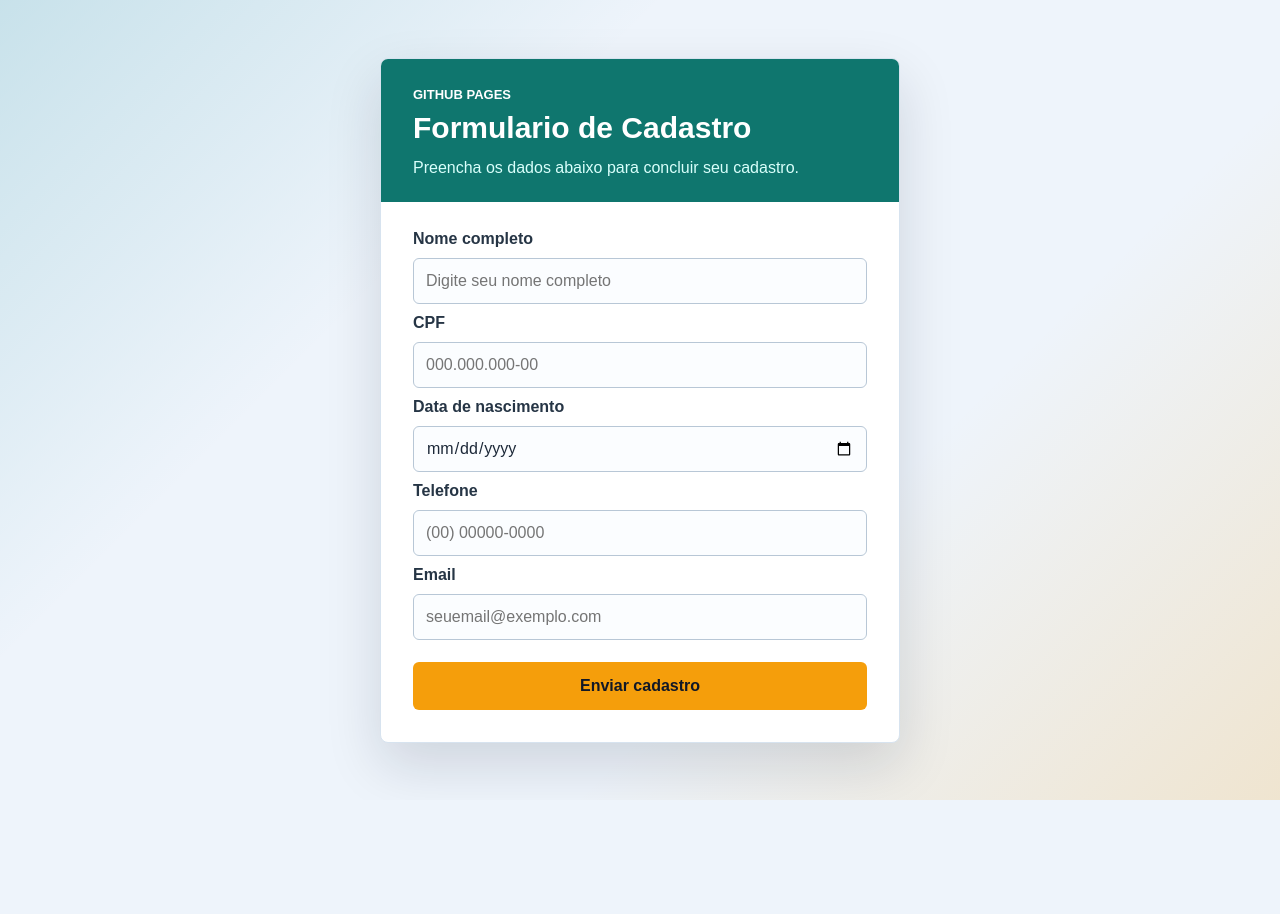
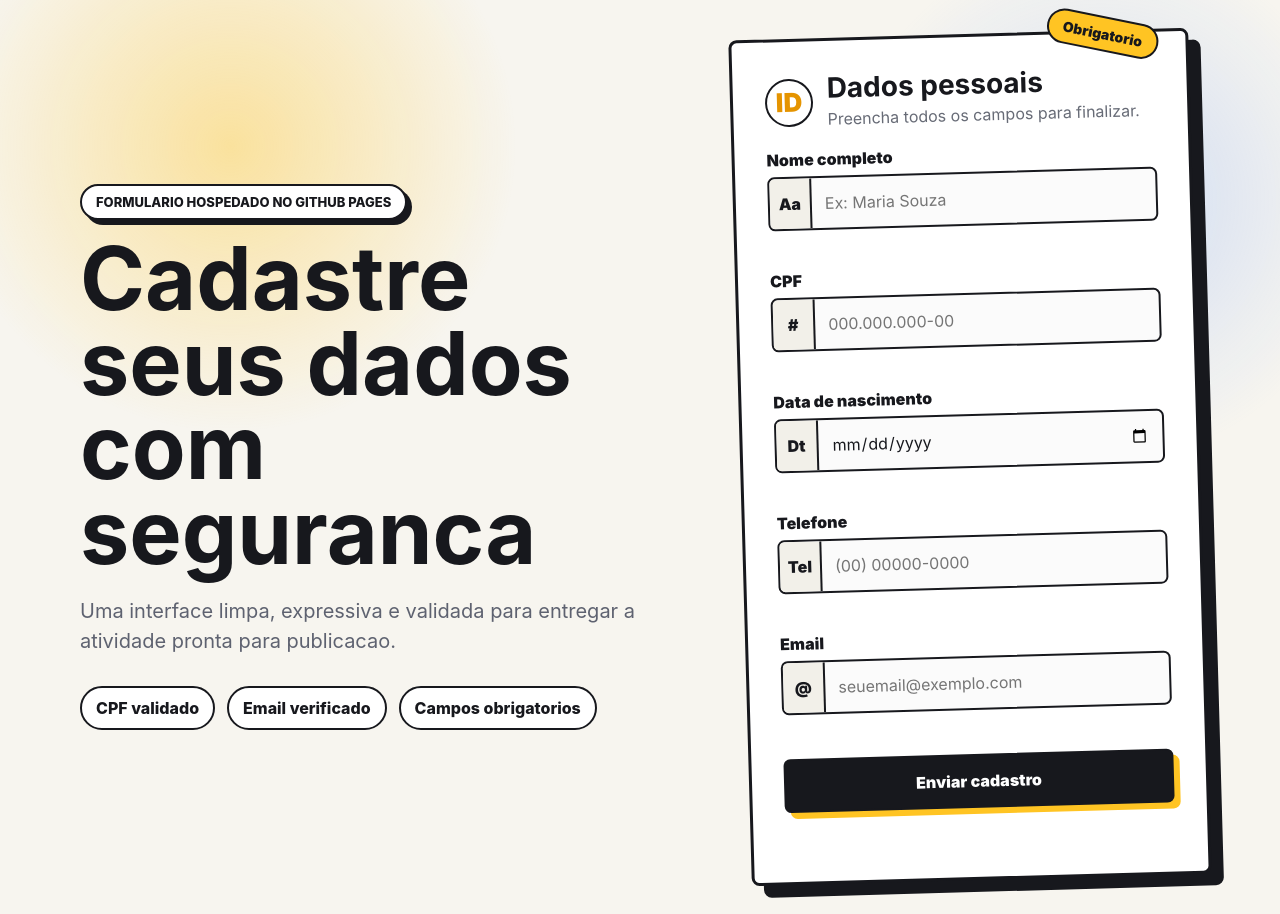
Before and after one commit to bielflocos/Hospedagem, a plain HTML site: page index.html in a window 1280 px wide. Before the commit the page ends 800 px from the top, so only its background shows below. Drawn offline with Linux system fonts and the light colour scheme.

Commit message:
Atualizar formulario com UI criativa e validacoes

```diff
--- a/index.html
+++ b/index.html
@@ -3,50 +3,86 @@
 <head>
     <meta charset="UTF-8">
     <meta name="viewport" content="width=device-width, initial-scale=1.0">
-    <title>Formulario de Cadastro</title>
+    <title>Cadastro Criativo</title>
     <link rel="stylesheet" href="styles.css">
 </head>
 <body>
-    <main class="page">
-        <section class="form-panel" aria-labelledby="form-title">
-            <div class="form-header">
-                <p class="eyebrow">GitHub Pages</p>
-                <h1 id="form-title">Formulario de Cadastro</h1>
-                <p>Preencha os dados abaixo para concluir seu cadastro.</p>
+    <main class="page-shell">
+        <section class="hero" aria-labelledby="form-title">
+            <div class="intro">
+                <p class="kicker">Formulario hospedado no GitHub Pages</p>
+                <h1 id="form-title">Cadastre seus dados com seguranca</h1>
+                <p class="subtitle">Uma interface limpa, expressiva e validada para entregar a atividade pronta para publicacao.</p>
+
+                <div class="feature-strip" aria-label="Recursos do formulario">
+                    <span>CPF validado</span>
+                    <span>Email verificado</span>
+                    <span>Campos obrigatorios</span>
+                </div>
             </div>
 
-            <form class="signup-form" action="#" method="post">
+            <form class="signup-card" id="signup-form" novalidate>
+                <span class="popular-badge">Obrigatorio</span>
+
+                <div class="card-heading">
+                    <span class="card-icon" aria-hidden="true">ID</span>
+                    <div>
+                        <h2>Dados pessoais</h2>
+                        <p>Preencha todos os campos para finalizar.</p>
+                    </div>
+                </div>
+
+                <div class="field">
                     <label for="nome">Nome completo</label>
-                <input type="text" id="nome" name="nome" placeholder="Digite seu nome completo" required>
+                    <div class="input-wrap">
+                        <span aria-hidden="true">Aa</span>
+                        <input type="text" id="nome" name="nome" autocomplete="name" placeholder="Ex: Maria Souza" required>
+                    </div>
+                    <small class="error-message" id="nome-error"></small>
+                </div>
 
+                <div class="field">
                     <label for="cpf">CPF</label>
-                <input
-                    type="text"
-                    id="cpf"
-                    name="cpf"
-                    placeholder="000.000.000-00"
-                    pattern="[0-9]{3}\.[0-9]{3}\.[0-9]{3}-[0-9]{2}"
-                    required
-                >
+                    <div class="input-wrap">
+                        <span aria-hidden="true">#</span>
+                        <input type="text" id="cpf" name="cpf" inputmode="numeric" autocomplete="off" maxlength="14" placeholder="000.000.000-00" required>
+                    </div>
+                    <small class="error-message" id="cpf-error"></small>
+                </div>
 
+                <div class="field">
                     <label for="nascimento">Data de nascimento</label>
+                    <div class="input-wrap">
+                        <span aria-hidden="true">Dt</span>
                         <input type="date" id="nascimento" name="nascimento" required>
+                    </div>
+                    <small class="error-message" id="nascimento-error"></small>
+                </div>
 
+                <div class="field">
                     <label for="telefone">Telefone</label>
-                <input
-                    type="tel"
-                    id="telefone"
-                    name="telefone"
-                    placeholder="(00) 00000-0000"
-                    required
-                >
+                    <div class="input-wrap">
+                        <span aria-hidden="true">Tel</span>
+                        <input type="tel" id="telefone" name="telefone" inputmode="tel" maxlength="15" autocomplete="tel" placeholder="(00) 00000-0000" required>
+                    </div>
+                    <small class="error-message" id="telefone-error"></small>
+                </div>
 
+                <div class="field">
                     <label for="email">Email</label>
-                <input type="email" id="email" name="email" placeholder="seuemail@exemplo.com" required>
+                    <div class="input-wrap">
+                        <span aria-hidden="true">@</span>
+                        <input type="email" id="email" name="email" autocomplete="email" placeholder="seuemail@exemplo.com" required>
+                    </div>
+                    <small class="error-message" id="email-error"></small>
+                </div>
 
                 <button type="submit">Enviar cadastro</button>
+                <p class="success-message" id="success-message" role="status" aria-live="polite"></p>
             </form>
         </section>
     </main>
+
+    <script src="script.js"></script>
 </body>
 </html>
--- /dev/null
+++ b/script.js
@@ -0,0 +1,158 @@
+const form = document.querySelector("#signup-form");
+const fields = {
+    nome: document.querySelector("#nome"),
+    cpf: document.querySelector("#cpf"),
+    nascimento: document.querySelector("#nascimento"),
+    telefone: document.querySelector("#telefone"),
+    email: document.querySelector("#email"),
+};
+const successMessage = document.querySelector("#success-message");
+
+function onlyNumbers(value) {
+    return value.replace(/\D/g, "");
+}
+
+function formatCpf(value) {
+    return onlyNumbers(value)
+        .slice(0, 11)
+        .replace(/(\d{3})(\d)/, "$1.$2")
+        .replace(/(\d{3})(\d)/, "$1.$2")
+        .replace(/(\d{3})(\d{1,2})$/, "$1-$2");
+}
+
+function formatPhone(value) {
+    const digits = onlyNumbers(value).slice(0, 11);
+
+    if (digits.length <= 10) {
+        return digits
+            .replace(/(\d{2})(\d)/, "($1) $2")
+            .replace(/(\d{4})(\d)/, "$1-$2");
+    }
+
+    return digits
+        .replace(/(\d{2})(\d)/, "($1) $2")
+        .replace(/(\d{5})(\d)/, "$1-$2");
+}
+
+function isValidCpf(value) {
+    const cpf = onlyNumbers(value);
+
+    if (cpf.length !== 11 || /^(\d)\1+$/.test(cpf)) {
+        return false;
+    }
+
+    let sum = 0;
+    for (let i = 0; i < 9; i += 1) {
+        sum += Number(cpf[i]) * (10 - i);
+    }
+
+    let digit = (sum * 10) % 11;
+    if (digit === 10) {
+        digit = 0;
+    }
+
+    if (digit !== Number(cpf[9])) {
+        return false;
+    }
+
+    sum = 0;
+    for (let i = 0; i < 10; i += 1) {
+        sum += Number(cpf[i]) * (11 - i);
+    }
+
+    digit = (sum * 10) % 11;
+    if (digit === 10) {
+        digit = 0;
+    }
+
+    return digit === Number(cpf[10]);
+}
+
+function setFieldState(input, message) {
+    const field = input.closest(".field");
+    const error = document.querySelector(`#${input.id}-error`);
+    const hasError = Boolean(message);
+
+    field.classList.toggle("is-invalid", hasError);
+    field.classList.toggle("is-valid", !hasError && input.value.trim() !== "");
+    input.setAttribute("aria-invalid", String(hasError));
+    error.textContent = message;
+}
+
+function getAge(dateValue) {
+    const today = new Date();
+    const birthDate = new Date(`${dateValue}T00:00:00`);
+    let age = today.getFullYear() - birthDate.getFullYear();
+    const monthDiff = today.getMonth() - birthDate.getMonth();
+
+    if (monthDiff < 0 || (monthDiff === 0 && today.getDate() < birthDate.getDate())) {
+        age -= 1;
+    }
+
+    return age;
+}
+
+function validateField(input) {
+    const value = input.value.trim();
+    let message = "";
+
+    if (!value) {
+        message = "Este campo e obrigatorio.";
+    } else if (input.id === "nome" && value.split(/\s+/).length < 2) {
+        message = "Digite nome e sobrenome.";
+    } else if (input.id === "cpf" && !isValidCpf(value)) {
+        message = "Digite um CPF valido e unico.";
+    } else if (input.id === "nascimento") {
+        const age = getAge(value);
+        if (Number.isNaN(age) || age < 0) {
+            message = "A data nao pode estar no futuro.";
+        } else if (age < 12) {
+            message = "A idade minima e 12 anos.";
+        }
+    } else if (input.id === "telefone" && onlyNumbers(value).length < 10) {
+        message = "Digite um telefone valido com DDD.";
+    } else if (input.id === "email" && !/^[^\s@]+@[^\s@]+\.[^\s@]{2,}$/.test(value)) {
+        message = "Digite um email valido.";
+    }
+
+    setFieldState(input, message);
+    return !message;
+}
+
+fields.cpf.addEventListener("input", () => {
+    fields.cpf.value = formatCpf(fields.cpf.value);
+    validateField(fields.cpf);
+});
+
+fields.telefone.addEventListener("input", () => {
+    fields.telefone.value = formatPhone(fields.telefone.value);
+    validateField(fields.telefone);
+});
+
+Object.values(fields).forEach((input) => {
+    if (input.id !== "cpf" && input.id !== "telefone") {
+        input.addEventListener("input", () => validateField(input));
+    }
+
+    input.addEventListener("blur", () => validateField(input));
+});
+
+form.addEventListener("submit", (event) => {
+    event.preventDefault();
+    successMessage.textContent = "";
+
+    const validationResults = Object.values(fields).map(validateField);
+    const formIsValid = validationResults.every(Boolean);
+
+    if (!formIsValid) {
+        successMessage.textContent = "";
+        return;
+    }
+
+    successMessage.textContent = "Cadastro validado com sucesso!";
+    form.reset();
+    Object.values(fields).forEach((input) => {
+        input.closest(".field").classList.remove("is-valid", "is-invalid");
+        input.setAttribute("aria-invalid", "false");
+    });
+});
--- a/styles.css
+++ b/styles.css
@@ -1,8 +1,8 @@
 :root {
     color-scheme: light;
-    font-family: Arial, Helvetica, sans-serif;
-    color: #1d2939;
-    background: #eef4fb;
+    font-family: Inter, Arial, Helvetica, sans-serif;
+    color: #17181d;
+    background: #f7f5ef;
 }
 
 * {
@@ -13,110 +13,257 @@ body {
     margin: 0;
     min-height: 100vh;
     background:
-        linear-gradient(135deg, rgba(0, 130, 148, 0.16), transparent 32%),
-        linear-gradient(315deg, rgba(245, 158, 11, 0.18), transparent 34%),
-        #eef4fb;
+        radial-gradient(circle at 18% 16%, rgba(255, 196, 35, 0.4), transparent 22%),
+        radial-gradient(circle at 86% 22%, rgba(102, 153, 255, 0.28), transparent 20%),
+        #f7f5ef;
 }
 
-.page {
+.page-shell {
     min-height: 100vh;
     display: grid;
     place-items: center;
-    padding: 32px 16px;
+    padding: 34px 18px;
 }
 
-.form-panel {
-    width: min(100%, 520px);
-    background: #ffffff;
-    border: 1px solid #d7e3ef;
-    border-radius: 8px;
-    box-shadow: 0 22px 55px rgba(16, 24, 40, 0.14);
-    overflow: hidden;
+.hero {
+    width: min(100%, 1120px);
+    display: grid;
+    grid-template-columns: minmax(0, 1fr) minmax(360px, 460px);
+    align-items: center;
+    gap: 52px;
 }
 
-.form-header {
-    padding: 28px 32px 22px;
-    background: #0f766e;
-    color: #ffffff;
+.intro {
+    padding: 10px 0;
 }
 
-.eyebrow {
-    margin: 0 0 8px;
+.kicker {
+    margin: 0 0 16px;
+    width: fit-content;
+    border: 2px solid #17181d;
+    border-radius: 999px;
+    padding: 8px 14px;
+    background: #ffffff;
+    box-shadow: 5px 5px 0 #17181d;
     font-size: 13px;
-    font-weight: 700;
+    font-weight: 800;
     text-transform: uppercase;
 }
 
 h1 {
     margin: 0;
-    font-size: 30px;
-    line-height: 1.2;
+    max-width: 680px;
+    font-size: clamp(46px, 7vw, 88px);
+    line-height: 0.96;
+    letter-spacing: 0;
 }
 
-.form-header p:last-child {
-    margin: 10px 0 0;
+.subtitle {
+    max-width: 590px;
+    margin: 22px 0 0;
+    color: #5e6270;
+    font-size: 20px;
     line-height: 1.5;
-    color: #d9fffb;
 }
 
-.signup-form {
+.feature-strip {
+    display: flex;
+    flex-wrap: wrap;
+    gap: 12px;
+    margin-top: 30px;
+}
+
+.feature-strip span {
+    border: 2px solid #17181d;
+    border-radius: 999px;
+    padding: 10px 14px;
+    background: #ffffff;
+    font-weight: 800;
+}
+
+.signup-card {
+    position: relative;
     display: grid;
-    gap: 10px;
-    padding: 28px 32px 32px;
+    gap: 15px;
+    transform: rotate(-1.6deg);
+    border: 3px solid #17181d;
+    border-radius: 8px;
+    padding: 32px;
+    background: #ffffff;
+    box-shadow: 12px 12px 0 #17181d;
+}
+
+.popular-badge {
+    position: absolute;
+    top: -17px;
+    right: 26px;
+    transform: rotate(13deg);
+    border: 2px solid #17181d;
+    border-radius: 999px;
+    padding: 7px 14px;
+    background: #ffc423;
+    font-size: 14px;
+    font-weight: 900;
+}
+
+.card-heading {
+    display: flex;
+    align-items: center;
+    gap: 14px;
+    margin-bottom: 4px;
+}
+
+.card-icon {
+    display: grid;
+    width: 48px;
+    height: 48px;
+    place-items: center;
+    flex: 0 0 auto;
+    border: 2px solid #17181d;
+    border-radius: 999px;
+    color: #e59400;
+    font-size: 26px;
+    font-weight: 900;
+}
+
+h2 {
+    margin: 0;
+    font-size: 28px;
+    line-height: 1.1;
+}
+
+.card-heading p {
+    margin: 5px 0 0;
+    color: #676b76;
+    line-height: 1.35;
+}
+
+.field {
+    display: grid;
+    gap: 7px;
 }
 
 label {
-    font-weight: 700;
-    color: #263545;
+    font-weight: 900;
+}
+
+.input-wrap {
+    display: grid;
+    grid-template-columns: 42px 1fr;
+    align-items: center;
+    min-height: 50px;
+    border: 2px solid #17181d;
+    border-radius: 7px;
+    background: #fbfbfb;
+    overflow: hidden;
+    transition: transform 160ms ease, box-shadow 160ms ease, border-color 160ms ease;
+}
+
+.input-wrap span {
+    display: grid;
+    min-height: 50px;
+    place-items: center;
+    border-right: 2px solid #17181d;
+    background: #f2f0e9;
+    font-weight: 900;
 }
 
 input {
     width: 100%;
-    min-height: 46px;
-    border: 1px solid #b8c7d6;
-    border-radius: 6px;
-    padding: 10px 12px;
+    min-height: 50px;
+    border: 0;
+    padding: 11px 13px;
+    background: transparent;
+    color: #17181d;
     font: inherit;
-    color: #1d2939;
-    background: #fbfdff;
 }
 
 input:focus {
-    outline: 3px solid rgba(20, 184, 166, 0.24);
-    border-color: #0f766e;
+    outline: 0;
+}
+
+.field:focus-within .input-wrap {
+    transform: translate(-2px, -2px);
+    border-color: #3b72ff;
+    box-shadow: 5px 5px 0 #3b72ff;
+}
+
+.field.is-invalid .input-wrap {
+    border-color: #df2d2d;
+    box-shadow: 5px 5px 0 rgba(223, 45, 45, 0.22);
+}
+
+.field.is-valid .input-wrap {
+    border-color: #179b68;
+}
+
+.error-message {
+    min-height: 18px;
+    color: #c52222;
+    font-size: 13px;
+    font-weight: 800;
 }
 
 button {
     width: 100%;
-    min-height: 48px;
-    margin-top: 12px;
-    border: 0;
-    border-radius: 6px;
-    background: #f59e0b;
-    color: #111827;
+    min-height: 54px;
+    margin-top: 4px;
+    border: 2px solid #17181d;
+    border-radius: 7px;
+    background: #17181d;
+    color: #ffffff;
     font: inherit;
-    font-weight: 700;
+    font-weight: 900;
     cursor: pointer;
+    box-shadow: 6px 6px 0 #ffc423;
+    transition: transform 160ms ease, box-shadow 160ms ease;
 }
 
-button:hover {
-    background: #d97706;
-    color: #ffffff;
+button:hover,
+button:focus-visible {
+    transform: translate(-2px, -2px);
+    box-shadow: 9px 9px 0 #ffc423;
+}
+
+.success-message {
+    min-height: 22px;
+    margin: 0;
+    color: #137a51;
+    font-weight: 900;
+    text-align: center;
+}
+
+@media (max-width: 860px) {
+    .hero {
+        grid-template-columns: 1fr;
+        gap: 34px;
+    }
+
+    .signup-card {
+        transform: none;
+    }
 }
 
 @media (max-width: 520px) {
-    .page {
-        padding: 18px 12px;
-        align-items: start;
-    }
-
-    .form-header,
-    .signup-form {
-        padding-left: 20px;
-        padding-right: 20px;
+    .page-shell {
+        padding: 22px 12px;
+        place-items: start center;
     }
 
     h1 {
-        font-size: 25px;
+        font-size: 44px;
+    }
+
+    .subtitle {
+        font-size: 17px;
+    }
+
+    .signup-card {
+        padding: 26px 18px 22px;
+        box-shadow: 7px 7px 0 #17181d;
+    }
+
+    .popular-badge {
+        right: 14px;
     }
 }
```
Lines whose indentation alone changed are shown as unchanged.
